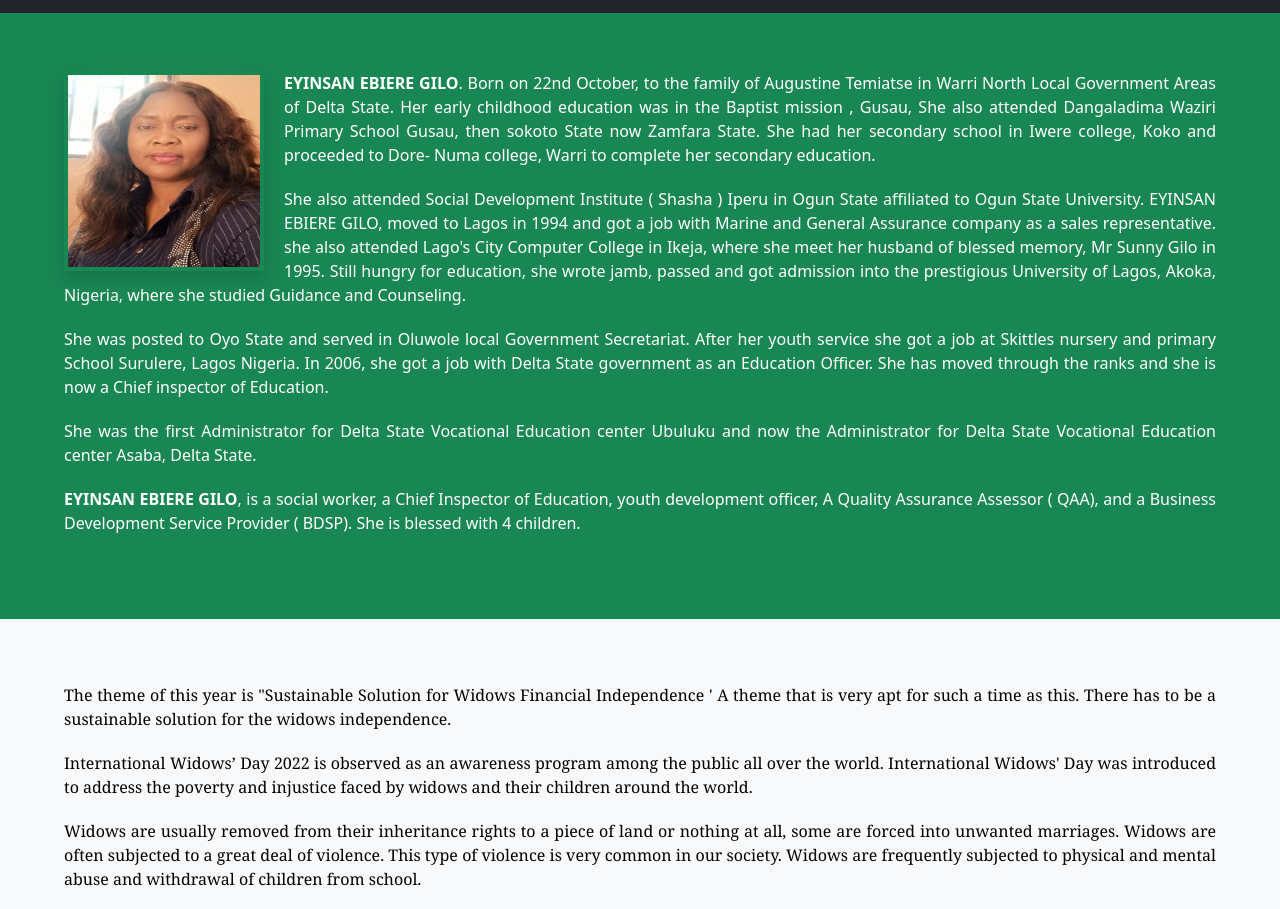
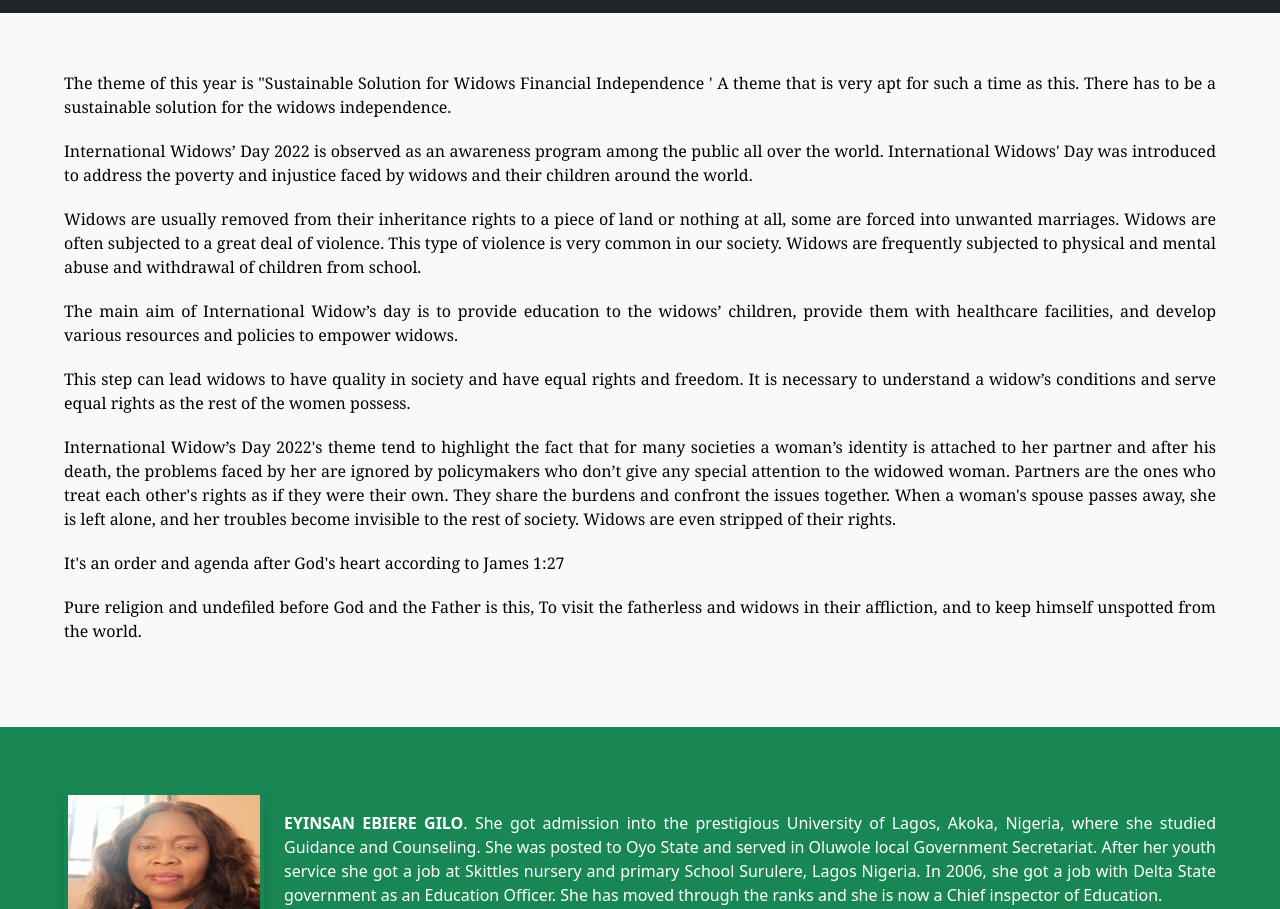
Before and after one commit to Dev-wonderful/gdsfoundation, a website: page about.html in a window 1280 px wide. Shown: the part 43-952 px from the top of the page. Drawn offline with Linux system fonts and the light colour scheme.

Commit message:
about updated

```diff
--- a/about.html
+++ b/about.html
@@ -108,18 +108,7 @@
     </header>
 
     <main>
-        <section id="founder-section" class="text-bg-success">
-            <img src="./images/founder.jpg" alt="founder" class="founder-img shadow p-1">
-            <p id="founder-p" class=""><strong>EYINSAN EBIERE GILO</strong>.
-              Born on 22nd October, to the family of Augustine Temiatse in Warri North Local Government Areas of Delta State. Her early childhood education was in the Baptist mission , Gusau,
-              She also attended Dangaladima Waziri Primary School Gusau, then sokoto State now Zamfara State.
-              She had her  secondary school in Iwere college, Koko and proceeded to Dore- Numa college, Warri to complete her secondary education. <p>She also attended Social Development Institute ( Shasha ) Iperu in Ogun State affiliated to Ogun State University. EYINSAN EBIERE GILO, moved to Lagos in 1994  and got a job with Marine and General Assurance company as a sales representative. she  also attended Lago's City Computer College in Ikeja, where she meet her husband of blessed memory, Mr Sunny Gilo in 1995. Still hungry for education, she wrote jamb, passed and got admission into the prestigious University of Lagos, Akoka, Nigeria, where she studied Guidance and Counseling.</p> <p>She was posted to Oyo State and served in Oluwole local Government Secretariat. After her youth service she got a job at Skittles nursery and primary School Surulere, Lagos Nigeria.
-              In 2006, she got a job with Delta State government as an Education Officer. She has moved through the ranks and she is now a Chief inspector of Education. </p>
-              <p>She was the first Administrator for Delta State Vocational Education center Ubuluku and now the Administrator for Delta State Vocational Education center Asaba, Delta State.</p>
-               <p><strong>EYINSAN EBIERE GILO</strong>, is a social worker, a Chief Inspector of Education, youth development officer, A Quality Assurance Assessor ( QAA), and a Business Development Service Provider ( BDSP).
-              She is blessed with 4 children.</p>
-              </p>
-        </section>
+
         <!-- <section>
             <img src="./images/board-members.jpg" alt="Board Members" class="board" title="Hephzibah Sisters">
             <title>Hephzibah Sisters</title>
@@ -161,6 +150,17 @@
             </p>
 
         </section>
+
+        <section id="founder-section" class="text-bg-success">
+          <img src="./images/founder.jpg" alt="founder" class="founder-img shadow p-1">
+          <p id="founder-p" class="">
+            <p><strong>EYINSAN EBIERE GILO</strong>. She got admission into the prestigious University of Lagos, Akoka, Nigeria, where she studied Guidance and Counseling. She was posted to Oyo State and served in Oluwole local Government Secretariat. After her youth service she got a job at Skittles nursery and primary School Surulere, Lagos Nigeria.
+            In 2006, she got a job with Delta State government as an Education Officer. She has moved through the ranks and she is now a Chief inspector of Education. </p>
+            <p>She was the first Administrator for Delta State Vocational Education center Ubuluku and now the Administrator for Delta State Vocational Education center Asaba, Delta State.</p>
+             <p><strong>EYINSAN EBIERE GILO</strong>, is a social worker, a Chief Inspector of Education, youth development officer, A Quality Assurance Assessor ( QAA), and a Business Development Service Provider ( BDSP).
+            She is blessed with 4 children.</p>
+            </p>
+      </section>
     </main>
 
      <!-- FOOTER -->
```
